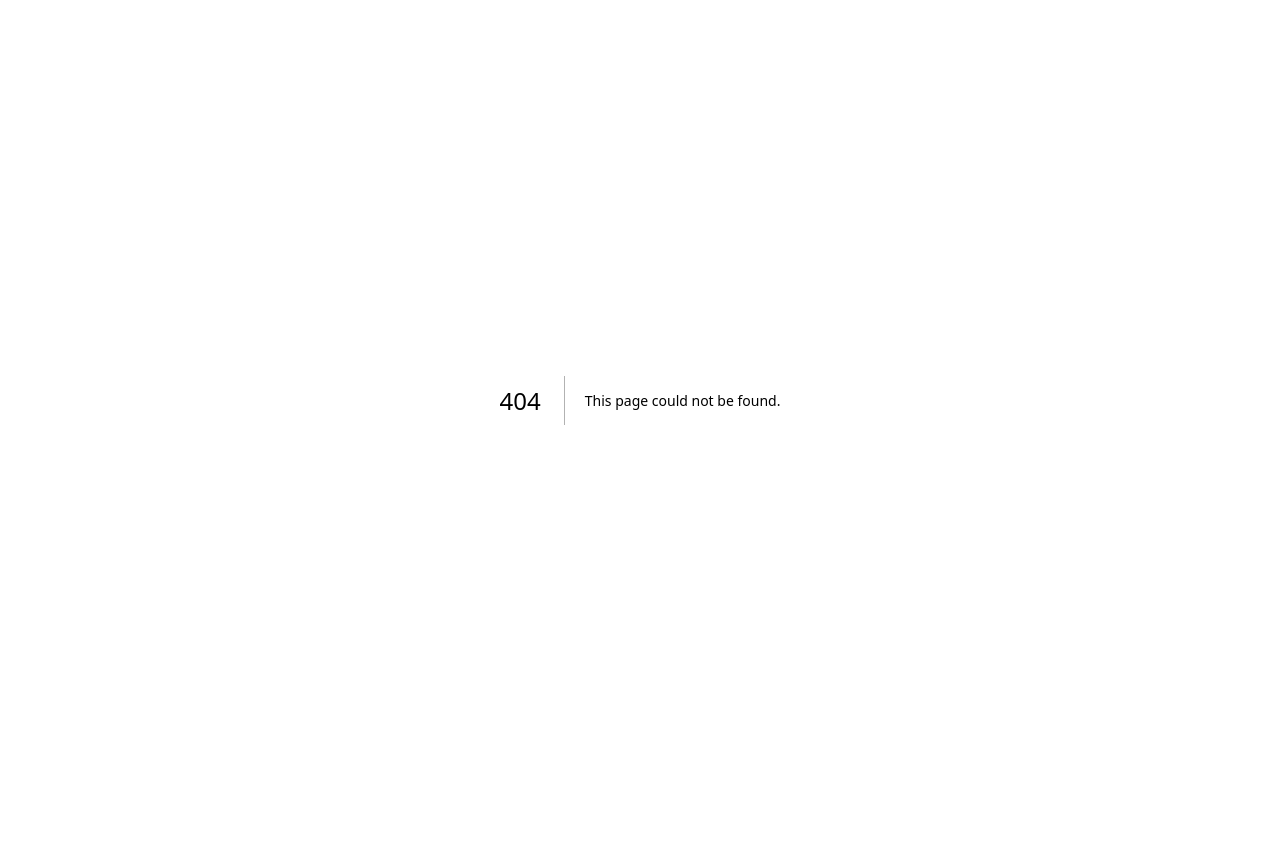
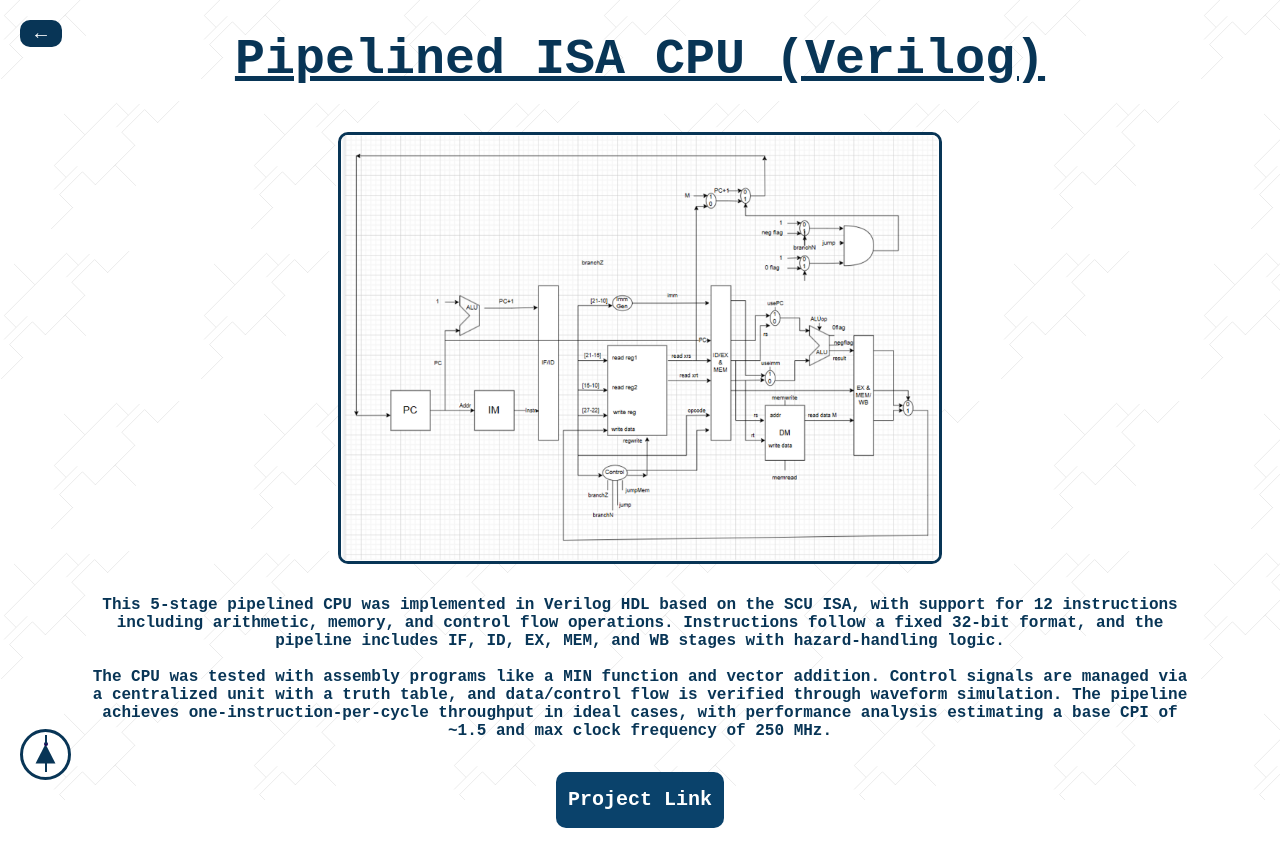
Before and after one commit to Hstrauss1/MyWebsite, a Next.js app: page /projects/pipeline in a window 1280 px wide. Before the commit this address had no page. Before the commit the page ends 800 px from the top, so only its background shows below. Built offline with nearby package versions, Linux system fonts and the light colour scheme; a web font is replaced by a local one.

Commit message:
new proj

```diff
--- /dev/null
+++ b/app/projects/pipeline/page.tsx
@@ -0,0 +1,49 @@
+import Link from "next/link";
+import ThemeToggle from "../../../components/ThemeToggle";
+
+export default function pipelineCPU() {
+  return (
+    <div className="min-h-screen">
+      <ThemeToggle />
+      <div className="project-detail-container">
+        <Link href="/projects" className="back-button">
+          ←
+        </Link>
+
+        <div style={{ textAlign: "center" }}>
+          <h1 className="project-detail-title">Pipelined ISA CPU (Verilog)</h1>
+
+          <img
+            src="/projects/pipeline.png"
+            alt="pipelineProject"
+            className="project-detail-image"
+          />
+
+          <div className="project-detail-description">
+            This 5-stage pipelined CPU was implemented in Verilog HDL based on
+            the SCU ISA, with support for 12 instructions including arithmetic,
+            memory, and control flow operations. Instructions follow a fixed
+            32-bit format, and the pipeline includes IF, ID, EX, MEM, and WB
+            stages with hazard-handling logic.
+            <br />
+            <br />
+            The CPU was tested with assembly programs like a MIN function and
+            vector addition. Control signals are managed via a centralized unit
+            with a truth table, and data/control flow is verified through
+            waveform simulation. The pipeline achieves one-instruction-per-cycle
+            throughput in ideal cases, with performance analysis estimating a
+            base CPI of ~1.5 and max clock frequency of 250 MHz.
+          </div>
+
+          <a
+            href="https://github.com/Hstrauss1/PipelinedCPU/tree/main"
+            className="project-link-button"
+            target="_blank"
+          >
+            Project Link
+          </a>
+        </div>
+      </div>
+    </div>
+  );
+}
```
Also changed, not shown: app/projects/page.tsx (+9 -1 lines), public/projects/pipeline.png (added).
